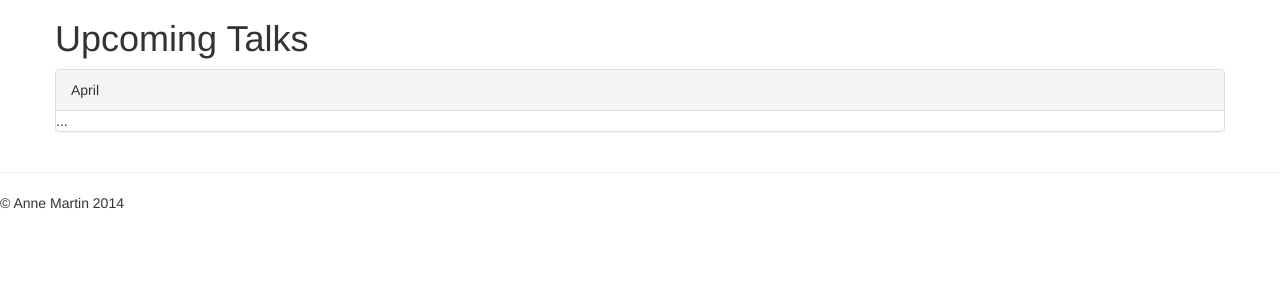
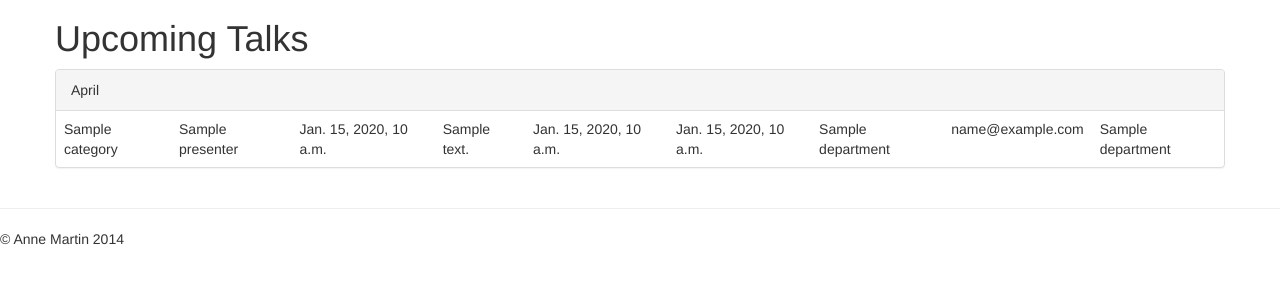
Before and after one commit to annebrogdon/Django_Seminars, a Django app: template static/templates/talks.html in a window 1280 px wide. Shown: the part 51-351 px from the top of the page. Run offline with Django 3.2, Linux system fonts and the light colour scheme; the template is opened without the code that fills it: most values are stand-ins (such as "Sample title", 1, 10 or a date in 2020); parts of the project's set-up code (start-up, migrations or seed data) failed here and were passed over; some libraries are stand-ins or nearby versions.

Commit message:
Fleshed out table of existing talks and added redirect for talk added

```diff
--- a/src/signups/models.py
+++ b/src/signups/models.py
@@ -15,6 +15,7 @@ class SignUp(models.Model):
     Password = models.CharField(max_length=20, null=True, blank = True)
     timestamp = models.DateTimeField(auto_now_add=True, auto_now=False)
     updated = models.DateTimeField(auto_now_add=False, auto_now=True)
+    talks = models.Manager()
 
     def __unicode__(self):
-        return smart_unicode(self.Your_Email)
+        return smart_unicode(self.Seminar_Title)
--- a/src/utah_seminars/urls.py
+++ b/src/utah_seminars/urls.py
@@ -13,6 +13,7 @@ urlpatterns = patterns('',
      url(r'^twitter-signup', 'signups.views.twittersignup', name='twittersignup'),
      url(r'^create-talk', 'signups.views.createtalk', name='createtalk'),
      url(r'^sample-talk', 'signups.views.sampletalk', name='sampletalk'),
+     url(r'^create-talk-landing', 'signups.views.createtalklanding', name='createtalklanding'),
 
     # url(r'^blog/', include('blog.urls')),
 
--- a/static/templates/talks.html
+++ b/static/templates/talks.html
@@ -10,7 +10,37 @@
 
   <!-- Table -->
   <table class="table">
-    ...
+    {% for category in categories %}
+    <tr>
+        <td>
+            {{ category.Seminar_Title }}
+        </td>
+        <td>
+            {{ category.Presenter }}
+        </td>
+        <td>
+            {{ category.Date }}
+        </td>
+        <td>
+            {{ category.Description }}
+        </td>
+        <td>
+            {{ category.Time_Start }}
+        </td>
+        <td>
+            {{ category.Time_End }}
+        </td>
+        <td>
+            {{ category.Department }}
+        </td>
+        <td>
+            {{ category.Your_Email }}
+        </td>
+        <td>
+            {{ category.Department }}
+        </td>
+    </tr>
+{% endfor %}
   </table>
 </div>
 
```
Also changed, not shown: src/signups/views.py (+27 -7 lines), static/templates/createtalk.html (+0 -9 lines), static/templates/createtalklanding.html (added, +9 -0 lines), src/db.sqlite3, 3 other files.
